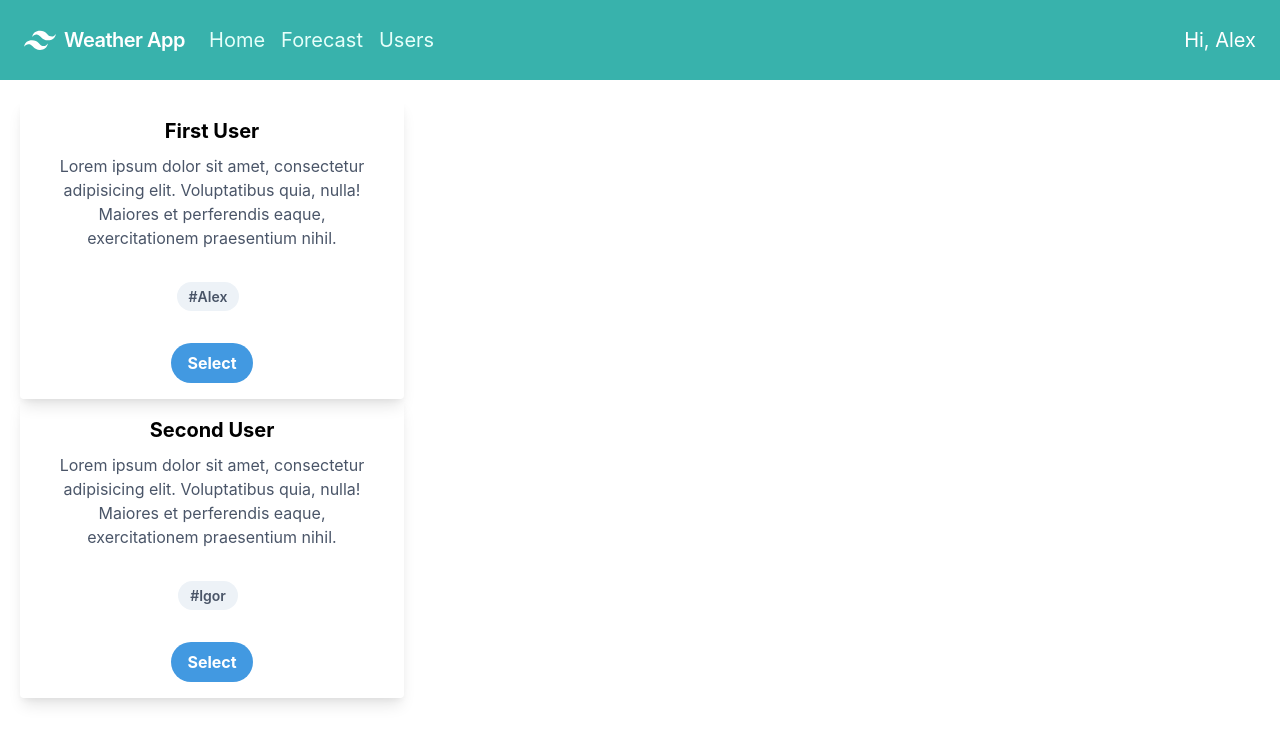
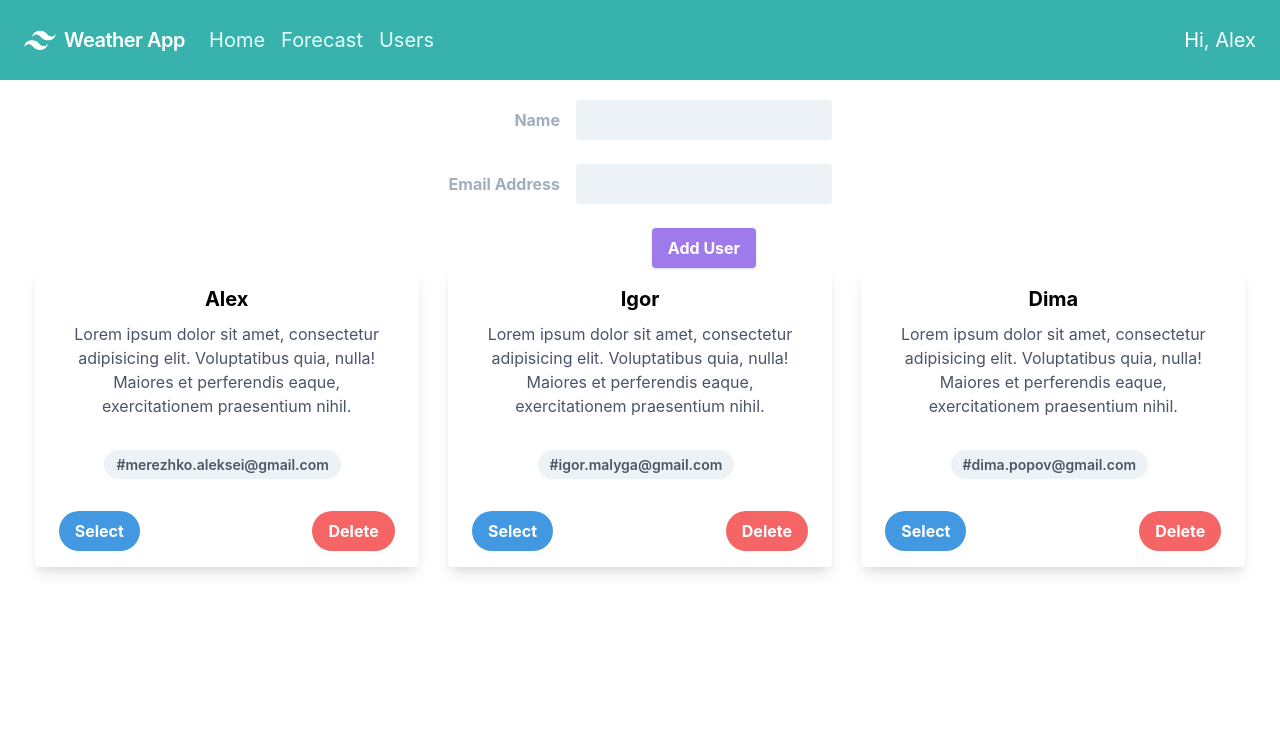
Before and after one commit to AlekseiMerezhko/Weather-app, a React (Create React App) app: page /users in a window 1280 px wide. Shown: the top 744 px of the page. Built offline with nearby package versions, Linux system fonts and the light colour scheme.

Commit message:
Add CRUD to Users page

```diff
--- a/package.json
+++ b/package.json
@@ -10,6 +10,7 @@
     "@testing-library/user-event": "^7.1.2",
     "autoprefixer": "^9.7.4",
     "axios": "^0.19.1",
+    "formik": "^2.1.2",
     "isomorphic-fetch": "^2.2.1",
     "moment": "^2.24.0",
     "postcss-cli": "^7.1.0",
@@ -22,7 +23,9 @@
     "react-scripts": "3.3.0",
     "redux": "^4.0.5",
     "redux-devtools-extension": "^2.13.8",
-    "redux-saga": "^1.1.3"
+    "redux-saga": "^1.1.3",
+    "sweetalert2": "^9.6.0",
+    "yup": "^0.28.0"
   },
   "scripts": {
     "tailwind:css": "tailwind build src/css/tailwind.src.css -c  tailwind.js -o src/css/tailwind.css",
--- a/src/actions/userActions.js
+++ b/src/actions/userActions.js
@@ -1,6 +1,16 @@
 export const CHANGE_USER = "CHANGE_USER";
+export const ADD_USER = "ADD_USER";
+export const DELETE_USER = "DELETE_USER";
 
-export const changeUser = user => ({
+export const changeUser = payload => ({
   type: CHANGE_USER,
-  user: user
+  payload
 });
+export const addUser = payload => ({
+  type: ADD_USER,
+  payload
+});
+export const deleteUser = payload => ({
+  type: DELETE_USER,
+  payload
+});
--- /dev/null
+++ b/src/components/Forms/UserForm/AddUserForm.js
@@ -0,0 +1,92 @@
+import React from "react";
+// import { useFormik } from "formik";
+import { Formik, Form, Field } from "formik";
+import { AddUserSchema } from "./UserSchemas";
+const AddUserForm = props => {
+  const alreadyExist = value => {
+    let error;
+    const checkUser = props.allUsers.some(user => user.email === value);
+    if (checkUser) {
+      error = "User already exist!";
+    }
+    return error;
+  };
+  return (
+    <Formik
+      initialValues={{
+        name: "",
+        email: ""
+      }}
+      validationSchema={AddUserSchema}
+      onSubmit={values => {
+        return props.addUser({
+          user: { name: values.name, email: values.email }
+        });
+      }}
+    >
+      {({ errors, touched }) => (
+        <Form className="w-full max-w-sm ml-auto mr-auto">
+          <div className="md:flex md:items-center mb-6">
+            <div className="md:w-1/3">
+              <label
+                className="block text-gray-500 font-bold md:text-right mb-1 md:mb-0 pr-4"
+                htmlFor="name"
+              >
+                Name
+              </label>
+            </div>
+            <div className="md:w-2/3">
+              <Field
+                className={`${
+                  errors.name ? "border-red-500" : null
+                } bg-gray-200 appearance-none border-2 border-gray-200 rounded w-full py-2 px-4 text-gray-700 leading-tight focus:outline-none focus:bg-white focus:border-purple-500`}
+                name="name"
+              />
+              {errors.name && touched.name ? (
+                <div className="text-red-500 text-xs italic">{errors.name}</div>
+              ) : null}
+            </div>
+          </div>
+          <div className="md:flex md:items-center mb-6">
+            <div className="md:w-1/3">
+              <label
+                className="block text-gray-500 font-bold md:text-right mb-1 md:mb-0 pr-4"
+                htmlFor="email"
+              >
+                Email Address
+              </label>
+            </div>
+            <div className="md:w-2/3">
+              <Field
+                validate={alreadyExist}
+                className={`${
+                  errors.email ? "border-red-500" : null
+                } bg-gray-200 appearance-none border-2 border-gray-200 rounded w-full py-2 px-4 text-gray-700 leading-tight focus:outline-none focus:bg-white focus:border-purple-500`}
+                name="email"
+                type="email"
+              />
+              {errors.email && touched.email ? (
+                <div className="text-red-500 text-xs italic">
+                  {errors.email}
+                </div>
+              ) : null}
+            </div>
+          </div>
+          <div className="md:flex md:items-center">
+            <div className="md:w-1/3"></div>
+            <div className="md:w-2/3">
+              <button
+                type="submit"
+                className="shadow bg-purple-500 hover:bg-purple-400 focus:shadow-outline focus:outline-none text-white font-bold py-2 px-4 rounded"
+              >
+                Add User
+              </button>
+            </div>
+          </div>
+        </Form>
+      )}
+    </Formik>
+  );
+};
+
+export default AddUserForm;
--- /dev/null
+++ b/src/components/Forms/UserForm/UserSchemas.js
@@ -0,0 +1,11 @@
+import * as Yup from "yup";
+
+export const AddUserSchema = Yup.object().shape({
+  name: Yup.string()
+    .min(2, "Too Short!")
+    .max(50, "Too Long!")
+    .required("Required"),
+  email: Yup.string()
+    .email("Invalid email")
+    .required("Required")
+});
--- a/src/components/Header/index.js
+++ b/src/components/Header/index.js
@@ -12,6 +12,7 @@ const useStyles = makeStyles(theme => ({
 
 const Header = props => {
   const classes = useStyles();
+  const { currentUser } = props.user;
   return (
     <div className={classes.root}>
       {props.cities.loading ? <LinearProgress /> : null}
@@ -53,7 +54,7 @@ const Header = props => {
           </div>
           <div className="text-xl text-white text-center">
             <p>
-              Hi, <span>{props.user.name || ""}</span>
+              Hi, <span>{currentUser.name || ""}</span>
             </p>
           </div>
         </div>
--- /dev/null
+++ b/src/pages/Users/UserCard.js
@@ -0,0 +1,56 @@
+import React from "react";
+
+const UserCard = ({
+  user,
+  userNotAlone,
+  handleChangeUser,
+  handleDeleteUser
+}) => {
+  return (
+    <div className="max-w-sm rounded overflow-hidden shadow-lg">
+      <div className="px-6 py-4">
+        <div className="font-bold text-xl mb-2">{user.name}</div>
+        <p className="text-gray-700 text-base">
+          Lorem ipsum dolor sit amet, consectetur adipisicing elit. Voluptatibus
+          quia, nulla! Maiores et perferendis eaque, exercitationem praesentium
+          nihil.
+        </p>
+      </div>
+      <div className="px-6 py-4">
+        <span className="inline-block bg-gray-200 rounded-full px-3 py-1 text-sm font-semibold text-gray-700 mr-2">
+          #{user.email}
+        </span>
+      </div>
+      {!userNotAlone ? (
+        <div className="px-6 py-4">
+          <span className="inline-block px-3 py-1 text-sm font-semibold text-red-700 mr-2">
+            If you want to delete this user, you need to create at leas one more
+            user
+          </span>
+        </div>
+      ) : null}
+
+      <div className="px-6 py-4 flex justify-between">
+        <button
+          id={user.email}
+          onClick={e => handleChangeUser(e.target.id)}
+          className="bg-blue-500 hover:bg-blue-700 text-white font-bold py-2 px-4 rounded-full"
+        >
+          Select
+        </button>
+        {userNotAlone ? (
+          <button
+            id={user.email}
+            disabled={!userNotAlone}
+            onClick={e => handleDeleteUser(e.target.id)}
+            className="bg-red-500 hover:bg-red-700 text-white font-bold py-2 px-4 rounded-full"
+          >
+            Delete
+          </button>
+        ) : null}
+      </div>
+    </div>
+  );
+};
+
+export default UserCard;
--- a/src/pages/Users/Users.container.js
+++ b/src/pages/Users/Users.container.js
@@ -1,9 +1,13 @@
 import { connect } from "react-redux";
-import { changeUser } from "../../actions/userActions";
+import { changeUser, addUser, deleteUser } from "../../actions/userActions";
 import Users from "./Users";
 
 // export default connect(state => ({
 //   user: state.user,
 // }), { changeUser })(Users);
 
-export default connect(null, { changeUser })(Users);
+export default connect(({ user }) => ({ user }), {
+  changeUser,
+  addUser,
+  deleteUser
+})(Users);
--- a/src/pages/Users/Users.js
+++ b/src/pages/Users/Users.js
@@ -1,59 +1,45 @@
-import React from "react";
+import React, { useState } from "react";
+import Swal from "sweetalert2";
 
+import AddUserForm from "../../components/Forms/UserForm/AddUserForm";
+import UserCard from "./UserCard";
 const Users = props => {
-  const handleChangeUser = user => {
-    props.changeUser(user);
+  console.log("props", props);
+  const userNotAlone = props.user.users.length > 1;
+  const handleChangeUser = userId => {
+    const currentUser = props.user.users.find(user => user.email === userId);
+    if (props.user.currentUser.email === userId) {
+      Swal.fire({
+        icon: "info",
+        title: "Oops...",
+        text: "This user already selected!"
+      });
+    } else {
+      props.changeUser({ currentUser });
+    }
+  };
+  const handleDeleteUser = userId => {
+    const allUsers = props.user.users.filter(user => user.email !== userId);
+    const currentUser = props.user.currentUser.email;
+    if (userId !== currentUser) {
+      props.deleteUser({ users: allUsers });
+    } else {
+      console.log("Need to change");
+    }
   };
   return (
     <div>
-      <div className="max-w-sm rounded overflow-hidden shadow-lg">
-        <div className="px-6 py-4">
-          <div className="font-bold text-xl mb-2">First User</div>
-          <p className="text-gray-700 text-base">
-            Lorem ipsum dolor sit amet, consectetur adipisicing elit. Voluptatibus
-            quia, nulla! Maiores et perferendis eaque, exercitationem praesentium
-            nihil.
-          </p>
-        </div>
-        <div className="px-6 py-4">
-          <span className="inline-block bg-gray-200 rounded-full px-3 py-1 text-sm font-semibold text-gray-700 mr-2">
-            #Alex
-          </span>
-        </div>
-        <div className="px-6 py-4">
-          <button
-            id="Alex"
-            onClick={e => handleChangeUser(e.target.id)}
-            className="bg-blue-500 hover:bg-blue-700 text-white font-bold py-2 px-4 rounded-full"
-          >
-            Select
-          </button>
-        </div>
-      </div>
-
-      <div className="max-w-sm rounded overflow-hidden shadow-lg">
-        <div className="px-6 py-4">
-          <div className="font-bold text-xl mb-2">Second User</div>
-          <p className="text-gray-700 text-base">
-            Lorem ipsum dolor sit amet, consectetur adipisicing elit. Voluptatibus
-            quia, nulla! Maiores et perferendis eaque, exercitationem praesentium
-            nihil.
-          </p>
-        </div>
-        <div className="px-6 py-4">
-          <span className="inline-block bg-gray-200 rounded-full px-3 py-1 text-sm font-semibold text-gray-700 mr-2">
-            #Igor
-          </span>
-        </div>
-        <div className="px-6 py-4">
-          <button
-            id="Igor"
-            onClick={e => handleChangeUser(e.target.id)}
-            className="bg-blue-500 hover:bg-blue-700 text-white font-bold py-2 px-4 rounded-full"
-          >
-            Select
-          </button>
-        </div>
+      <AddUserForm allUsers={props.user.users} addUser={props.addUser} />
+      <div className="flex justify-around flex-wrap">
+        {props.user.users.map(user => (
+          <UserCard
+            handleDeleteUser={handleDeleteUser}
+            userNotAlone={userNotAlone}
+            key={user.email}
+            user={user}
+            handleChangeUser={handleChangeUser}
+          />
+        ))}
       </div>
     </div>
   );
--- a/src/reducers/user.js
+++ b/src/reducers/user.js
@@ -1,13 +1,24 @@
-import { CHANGE_USER } from "../actions/userActions";
+import { CHANGE_USER, ADD_USER, DELETE_USER } from "../actions/userActions";
 const initialState = {
-  name: "Alex"
+  users: [
+    { name: "Alex", email: "merezhko.aleksei@gmail.com" },
+    { name: "Igor", email: "igor.malyga@gmail.com" },
+    { name: "Dima", email: "dima.popov@gmail.com" }
+  ],
+  currentUser: { name: "Alex", email: "merezhko.aleksei@gmail.com" }
 };
 
 export function userReducer(state = initialState, action) {
   switch (action.type) {
     case CHANGE_USER:
-      return { ...state, name: action.user };
-
+      return { ...state, currentUser: action.payload.currentUser };
+    //Как правильно?
+    case ADD_USER:
+      //1
+      return { ...state, users: [...state.users, action.payload.user] };
+    case DELETE_USER:
+      //2
+      return { ...state, users: action.payload.users };
     default:
       return state;
   }
```
Also changed, not shown: 2 other files (tests, documents, lock files or other folders).
